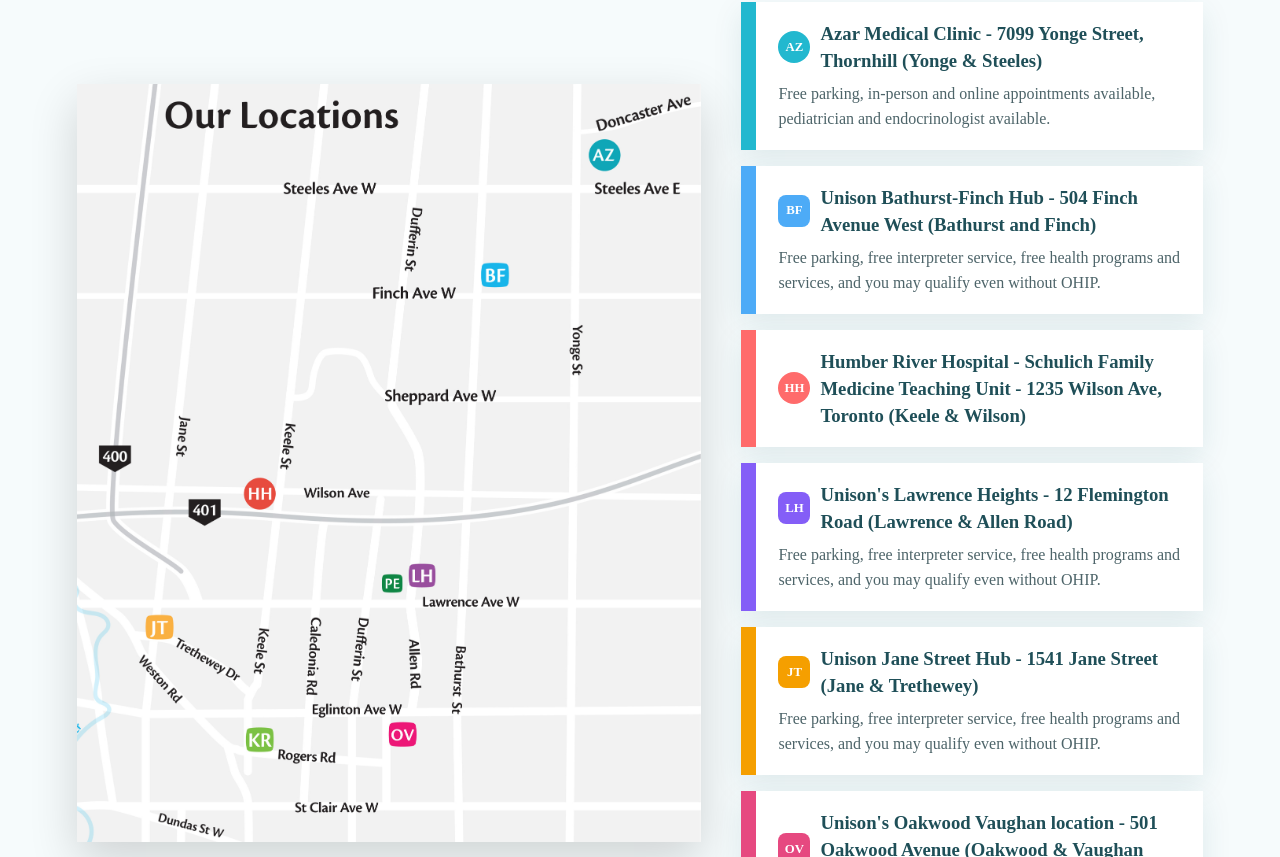
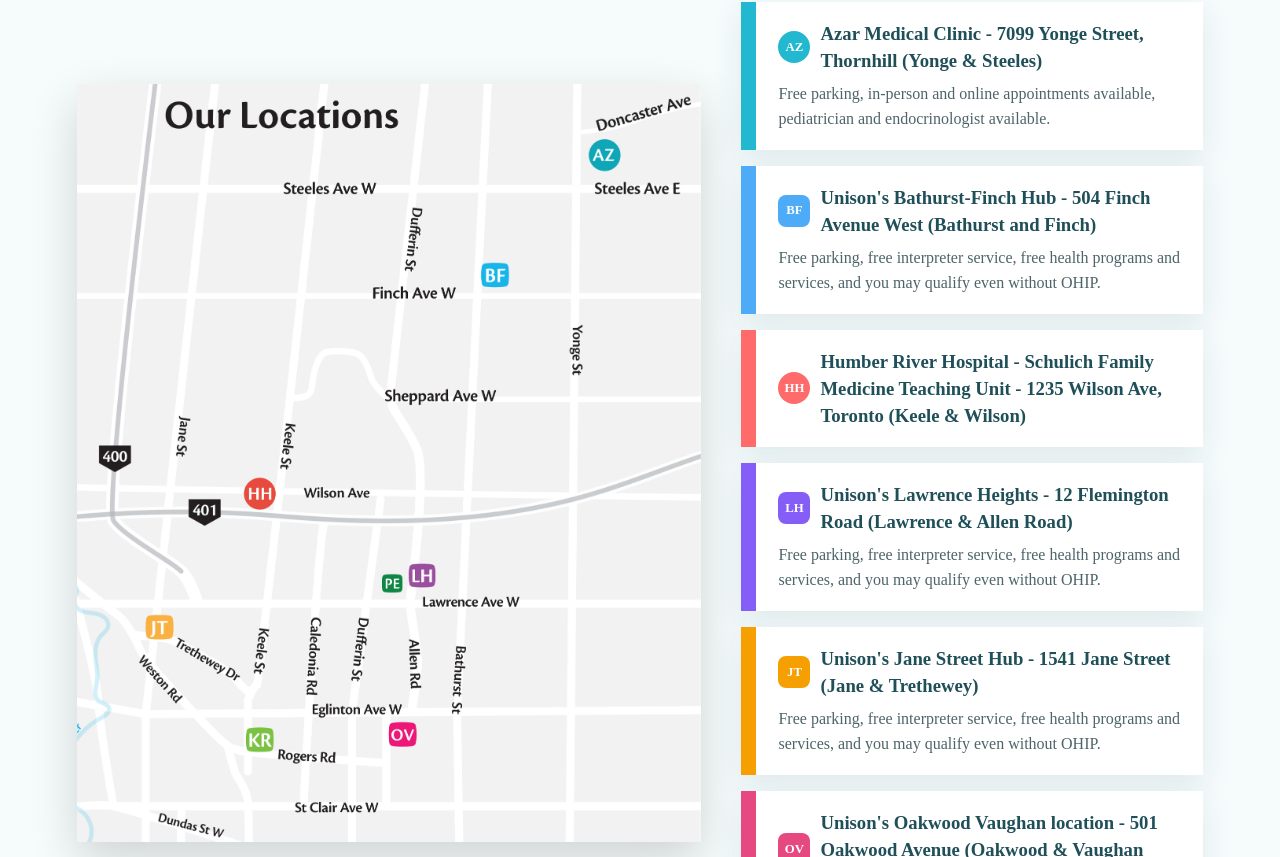
Before and after one commit to nlin1027/healthcare-landing-page, a React (Vite) app in the folder app/: page / in a window 1280 px wide. Shown: the part 883-1740 px from the top of the page. Built offline with nearby package versions, Linux system fonts and the light colour scheme.

Commit message:
fixed location names and added links for each logo in the footer

```diff
--- a/app/src/components/Footer.jsx
+++ b/app/src/components/Footer.jsx
@@ -5,14 +5,17 @@
     {
       name: "Azar Medical Clinic",
       image: "/images/azar-logo.png",
+      link: "https://www.azarmed.ca"
     },
     {
       name: "Unison Health and Community Services",
       image: "/images/unison-logo.png",
+      link: "https://unisonhcs.org"
     },
     {
       name: "Hennick Humber Hospital",
       image: "/images/humber-river-hospital-logo.png",
+      link: "https://www.hrh.ca/programs/schulich-family-medicine-teaching-unit/"
     }
   ];
 
@@ -23,11 +26,15 @@
           <div className="footer-logo-row">
             {logos.map((logo, index) => (
               <div className="footer-logo-item" key={index}>
-                <img
-                  src={logo.image}
-                  alt={logo.name}
-                  className="footer-logo-image"
-                />
+                <a href={logo.link}>
+                  <img
+                    src={logo.image}
+                    alt={logo.name}
+                    className="footer-logo-image"
+                    href
+                  />
+                </a>
+
                 <p>{logo.name}</p>
               </div>
             ))}
--- a/app/src/components/Location.jsx
+++ b/app/src/components/Location.jsx
@@ -11,7 +11,7 @@
       color: "#22b8cf",
     },
     {
-      name: "Unison Bathurst-Finch Hub - 504 Finch Avenue West (Bathurst and Finch)",
+      name: "Unison's Bathurst-Finch Hub - 504 Finch Avenue West (Bathurst and Finch)",
       code: "BF",
       borderRadius: "8px",
       description:
@@ -34,7 +34,7 @@
       color: "#845ef7",
     },
     {
-      name: "Unison Jane Street Hub - 1541 Jane Street (Jane & Trethewey)",
+      name: "Unison's Jane Street Hub - 1541 Jane Street (Jane & Trethewey)",
       code: "JT",
       borderRadius: "8px",
       description:
```
